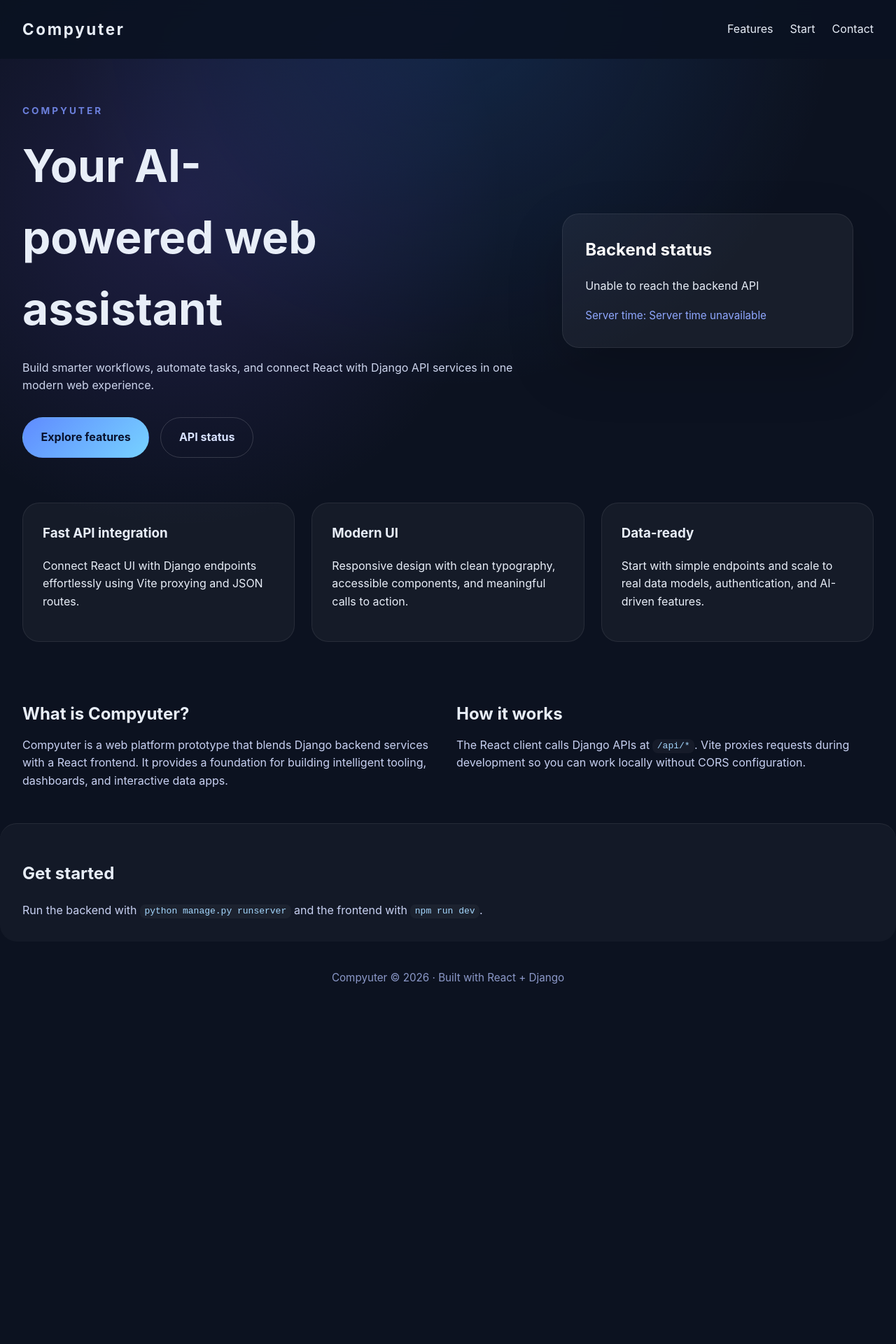
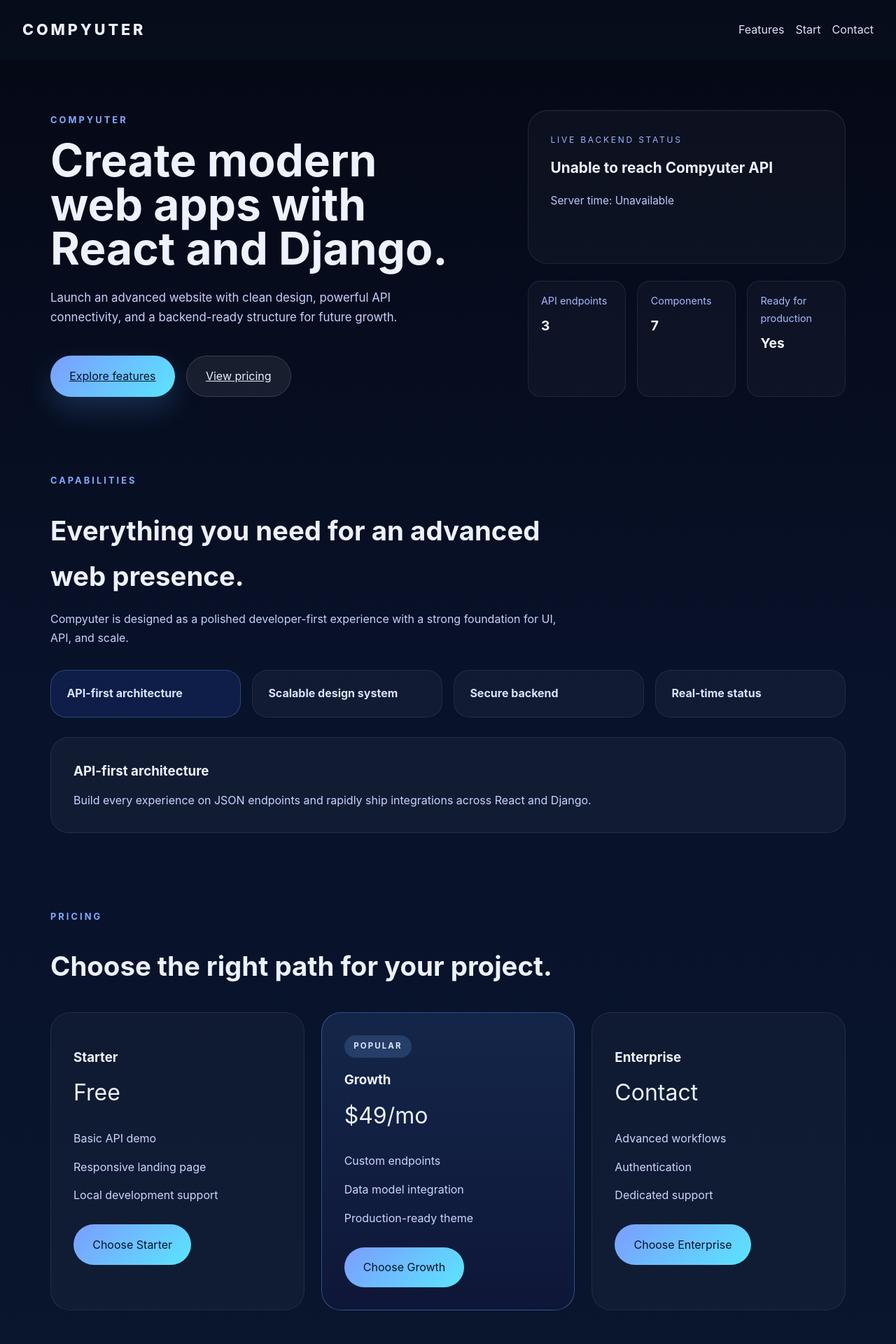
Before and after one commit to Tojinazarovbekzod/CompyuterSite, a React (Vite) app in the folder frontend/: page / in a window 1280 px wide. Shown: the top 1920 px of the page at 70% size. Before the commit the page ends 1448 px from the top, so only its background shows below. Built offline with nearby package versions, Linux system fonts and the light colour scheme; no server answers.

Commit message:
feat: update layout and styling for improved UI; add feature and pricing sections

```diff
--- a/frontend/src/App.css
+++ b/frontend/src/App.css
@@ -1,9 +1,9 @@
 :root {
   color-scheme: dark;
   font-family: Inter, system-ui, -apple-system, BlinkMacSystemFont, 'Segoe UI', sans-serif;
-  background-color: #0c1220;
-  color: #e8eef8;
-  line-height: 1.6;
+  background-color: #050814;
+  color: #edf2ff;
+  line-height: 1.7;
 }
 
 * {
@@ -13,8 +13,12 @@
 body {
   margin: 0;
   min-height: 100vh;
-  background: radial-gradient(circle at top, rgba(56, 137, 255, 0.18), transparent 35%),
-    radial-gradient(circle at 20% 20%, rgba(130, 97, 255, 0.16), transparent 30%);
+  background: linear-gradient(180deg, #050814 0%, #08122a 45%, #09172f 100%);
+}
+
+button,
+a {
+  font: inherit;
 }
 
 .app-shell {
@@ -23,186 +27,349 @@ body {
   min-height: 100vh;
 }
 
+.page-container {
+  padding: 0 2rem 4rem;
+  max-width: 1200px;
+  margin: 0 auto;
+  width: 100%;
+}
+
 .site-header {
   display: flex;
   justify-content: space-between;
   align-items: center;
+  gap: 1rem;
   padding: 1.5rem 2rem;
-  background: rgba(10, 18, 34, 0.9);
+  background: rgba(8, 14, 28, 0.86);
+  backdrop-filter: blur(16px);
   position: sticky;
   top: 0;
-  z-index: 10;
-  backdrop-filter: blur(12px);
+  z-index: 20;
 }
 
 .brand {
-  font-size: 1.4rem;
-  font-weight: 700;
-  letter-spacing: 0.12em;
+  font-size: 1.35rem;
+  font-weight: 800;
+  letter-spacing: 0.18em;
+  text-transform: uppercase;
 }
 
-.site-header nav a {
-  color: #e8eef8;
-  text-decoration: none;
-  margin-left: 1.5rem;
-  transition: color 0.2s ease;
-}
-
-.site-header nav a:hover {
-  color: #78a9ff;
-}
-
-.hero-section {
-  display: grid;
-  grid-template-columns: 1.2fr 0.8fr;
-  gap: 2rem;
-  padding: 4rem 2rem 2rem;
-  align-items: center;
-}
-
-.hero-copy .eyebrow {
-  margin: 0 0 1rem;
-  text-transform: uppercase;
-  letter-spacing: 0.22em;
-  color: #6b7fdb;
-  font-weight: 700;
-  font-size: 0.85rem;
-}
-
-.hero-copy h1 {
-  margin: 0;
-  font-size: clamp(2.6rem, 5vw, 4rem);
-  max-width: 12ch;
-}
-
-.hero-text {
-  margin: 1.25rem 0 2rem;
-  max-width: 56rem;
-  color: #cdd5ed;
-}
-
-.hero-actions {
+.site-header nav {
   display: flex;
   flex-wrap: wrap;
   gap: 1rem;
 }
 
-.primary-button,
-.secondary-button {
+.site-header nav a {
+  color: #dbe4ff;
+  text-decoration: none;
+  transition: color 0.2s ease, transform 0.2s ease;
+}
+
+.site-header nav a:hover,
+.site-header nav a:focus-visible {
+  color: #78b7ff;
+  transform: translateY(-1px);
+}
+
+.hero-block {
+  display: grid;
+  grid-template-columns: 1.2fr 0.85fr;
+  gap: 2.5rem;
+  align-items: stretch;
+  padding: 4.5rem 0 3rem;
+}
+
+.hero-copy {
+  max-width: 36rem;
+}
+
+.eyebrow {
+  display: inline-flex;
+  align-items: center;
+  color: #82aaff;
+  text-transform: uppercase;
+  letter-spacing: 0.24em;
+  font-weight: 700;
+  font-size: 0.8rem;
+  margin-bottom: 1rem;
+}
+
+.hero-copy h1 {
+  margin: 0;
+  font-size: clamp(3rem, 5vw, 4.5rem);
+  line-height: 0.98;
+}
+
+.hero-copy p {
+  margin: 1.5rem 0 2.5rem;
+  max-width: 42rem;
+  color: #c4d1ff;
+  font-size: 1.05rem;
+}
+
+.hero-buttons {
+  display: flex;
+  flex-wrap: wrap;
+  gap: 1rem;
+}
+
+.btn {
   display: inline-flex;
   align-items: center;
   justify-content: center;
-  padding: 0.95rem 1.6rem;
   border-radius: 999px;
-  border: 1px solid transparent;
-  text-decoration: none;
+  padding: 0.95rem 1.7rem;
+  border: none;
+  cursor: pointer;
+  transition: transform 0.2s ease, box-shadow 0.2s ease, background-color 0.2s ease;
+}
+
+.btn:hover,
+.btn:focus-visible {
+  transform: translateY(-1px);
+}
+
+.btn-primary {
+  background: linear-gradient(135deg, #7c9cff, #5ae5ff);
+  color: #08112e;
+  box-shadow: 0 18px 40px rgba(94, 172, 255, 0.2);
+}
+
+.btn-secondary {
+  background: rgba(255, 255, 255, 0.07);
+  color: #e7efff;
+  border: 1px solid rgba(255, 255, 255, 0.14);
+}
+
+.hero-aside {
+  display: grid;
+  gap: 1.5rem;
+}
+
+.status-box {
+  padding: 2rem;
+  border-radius: 28px;
+  background: rgba(255, 255, 255, 0.03);
+  border: 1px solid rgba(255, 255, 255, 0.08);
+  box-shadow: inset 0 1px 2px rgba(255, 255, 255, 0.06);
+}
+
+.status-label {
+  text-transform: uppercase;
+  color: #96b6ff;
+  font-size: 0.75rem;
+  letter-spacing: 0.23em;
+  margin: 0 0 0.75rem;
+}
+
+.status-box h2 {
+  margin: 0 0 1rem;
+  font-size: 1.3rem;
+}
+
+.status-box span {
+  color: #b8c8ff;
+  font-size: 0.96rem;
+}
+
+.metrics-grid {
+  display: grid;
+  gap: 1rem;
+  grid-template-columns: repeat(3, minmax(0, 1fr));
+}
+
+.metrics-grid div {
+  padding: 1rem 1.15rem;
+  background: rgba(255, 255, 255, 0.03);
+  border: 1px solid rgba(255, 255, 255, 0.08);
+  border-radius: 18px;
+}
+
+.metrics-grid p {
+  margin: 0 0 0.4rem;
+  font-size: 0.9rem;
+  color: #a6b8ff;
+}
+
+.metrics-grid strong {
+  display: block;
+  font-size: 1.2rem;
+  color: #f8fbff;
+}
+
+.section-header {
+  max-width: 46rem;
+  margin-bottom: 2rem;
+}
+
+.section-header h2 {
+  margin: 0.75rem 0 0.9rem;
+  font-size: clamp(2rem, 3vw, 3rem);
+}
+
+.section-copy {
+  margin: 0;
+  color: #c4d2ff;
+}
+
+.feature-section,
+.plans-section,
+.cta-section {
+  padding: 3rem 0;
+}
+
+.feature-grid {
+  display: grid;
+  gap: 1rem;
+  grid-template-columns: repeat(auto-fit, minmax(160px, 1fr));
+}
+
+.feature-item {
+  width: 100%;
+  text-align: left;
+  padding: 1.2rem 1.4rem;
+  border-radius: 22px;
+  background: rgba(255, 255, 255, 0.04);
+  border: 1px solid rgba(255, 255, 255, 0.08);
+  color: #d8e3ff;
+  cursor: pointer;
+  transition: border-color 0.2s ease, background-color 0.2s ease;
+}
+
+.feature-item:hover,
+.feature-item.active {
+  background: rgba(59, 106, 250, 0.14);
+  border-color: rgba(122, 181, 255, 0.28);
+}
+
+.feature-item span {
   font-weight: 700;
 }
 
-.primary-button {
-  background: linear-gradient(135deg, #5f8bff, #77d2ff);
-  color: #09122f;
+.feature-detail-card {
+  margin-top: 1.75rem;
+  padding: 2rem;
+  border-radius: 26px;
+  background: rgba(255, 255, 255, 0.04);
+  border: 1px solid rgba(255, 255, 255, 0.08);
 }
 
-.secondary-button {
-  color: #d8e2ff;
-  border-color: rgba(255, 255, 255, 0.16);
+.feature-detail-card h3 {
+  margin: 0 0 0.75rem;
 }
 
-.hero-panel {
-  display: flex;
-  justify-content: center;
+.feature-detail-card p {
+  margin: 0;
+  color: #c5d3ff;
 }
 
-.status-card {
-  width: min(100%, 26rem);
-  background: rgba(255, 255, 255, 0.05);
-  border: 1px solid rgba(255, 255, 255, 0.08);
-  border-radius: 1.5rem;
-  padding: 2rem;
-  box-shadow: 0 30px 80px rgba(0, 0, 0, 0.18);
-}
-
-.status-card h2 {
-  margin-top: 0;
-  color: #ffffff;
-}
-
-.status-card p {
-  margin: 0.75rem 0 1rem;
-}
-
-.status-card span {
-  color: #8fa7ff;
-  font-size: 0.95rem;
-}
-
-.features-grid,
-.about-section,
-.contact-section {
-  padding: 2rem;
-}
-
-.features-grid {
+.plans-grid {
   display: grid;
   gap: 1.5rem;
   grid-template-columns: repeat(auto-fit, minmax(220px, 1fr));
 }
 
-.feature-card {
-  background: rgba(255, 255, 255, 0.04);
+.plan-card {
+  position: relative;
+  padding: 2rem;
+  border-radius: 28px;
+  background: rgba(255, 255, 255, 0.03);
   border: 1px solid rgba(255, 255, 255, 0.08);
-  border-radius: 1.5rem;
-  padding: 1.75rem;
+  transition: transform 0.2s ease, border-color 0.2s ease;
 }
 
-.feature-card h3 {
-  margin-top: 0;
+.plan-card:hover {
+  transform: translateY(-4px);
+  border-color: rgba(122, 181, 255, 0.26);
 }
 
-.about-section {
-  display: grid;
-  gap: 1.5rem;
-  grid-template-columns: repeat(2, minmax(0, 1fr));
+.plan-card.popular {
+  background: linear-gradient(180deg, rgba(94, 151, 255, 0.14), rgba(15, 23, 57, 0.92));
+  border-color: rgba(94, 151, 255, 0.42);
 }
 
-.about-section h2 {
-  margin-bottom: 0.75rem;
+.badge {
+  display: inline-flex;
+  padding: 0.4rem 0.85rem;
+  border-radius: 999px;
+  background: rgba(122, 181, 255, 0.18);
+  color: #dbe8ff;
+  text-transform: uppercase;
+  letter-spacing: 0.18em;
+  font-size: 0.72rem;
+  font-weight: 700;
 }
 
-.about-section p,
-.contact-section p {
-  margin: 0;
-  color: #c8d1f2;
+.plan-card h3 {
+  margin: 1rem 0 0.5rem;
 }
 
-.contact-section {
-  background: rgba(255, 255, 255, 0.03);
+.plan-price {
+  margin: 0 0 1.5rem;
+  font-size: 2rem;
+}
+
+.plan-card ul {
+  list-style: none;
+  padding: 0;
+  margin: 0 0 1.75rem;
+}
+
+.plan-card li {
+  margin-bottom: 0.85rem;
+  color: #cbd5ff;
+}
+
+.btn-plan,
+.btn-hero {
+  width: 100%;
+  max-width: fit-content;
+  background: linear-gradient(135deg, #7c9cff, #5ae5ff);
+  color: #08112e;
+  border: none;
+}
+
+.cta-section {
+  display: grid;
+  grid-template-columns: 1.4fr auto;
+  align-items: center;
+  gap: 2rem;
+  padding: 3rem 0 1rem;
+  margin-top: 1rem;
   border-top: 1px solid rgba(255, 255, 255, 0.08);
-  padding: 2rem;
-  margin-top: 1rem;
-  border-radius: 1.5rem;
+}
+
+.cta-section h2 {
+  margin: 0 0 0.8rem;
+}
+
+.cta-section p {
+  margin: 0;
+  color: #c1d0ff;
 }
 
 .site-footer {
-  margin-top: auto;
-  padding: 1.5rem 2rem;
+  padding: 2rem 0;
   text-align: center;
-  color: #8c99c9;
-  font-size: 0.95rem;
+  color: #8f9ed8;
+  border-top: 1px solid rgba(255, 255, 255, 0.08);
 }
 
-code {
-  color: #a5d8ff;
-  background: rgba(255, 255, 255, 0.04);
-  padding: 0.15rem 0.4rem;
-  border-radius: 0.5rem;
+@media (max-width: 1040px) {
+  .hero-block,
+  .cta-section {
+    grid-template-columns: 1fr;
+  }
+
+  .metrics-grid {
+    grid-template-columns: repeat(2, minmax(0, 1fr));
+  }
 }
 
-@media (max-width: 900px) {
-  .hero-section {
-    grid-template-columns: 1fr;
-    padding-top: 2.5rem;
+@media (max-width: 720px) {
+  .page-container {
+    padding: 0 1.25rem 3rem;
   }
 
   .site-header {
@@ -210,23 +377,18 @@ code {
     align-items: flex-start;
   }
 
-  .site-header nav {
-    margin-top: 1rem;
-  }
-}
-
-@media (max-width: 640px) {
-  .hero-text {
-    font-size: 1rem;
+  .feature-grid,
+  .plans-grid,
+  .metrics-grid {
+    grid-template-columns: 1fr;
   }
 
-  .hero-actions {
+  .hero-copy h1 {
+    font-size: clamp(2.4rem, 8vw, 3.5rem);
+  }
+
+  .hero-buttons {
     flex-direction: column;
     align-items: stretch;
   }
-
-  .site-header nav a {
-    margin-left: 0;
-    margin-right: 1rem;
-  }
 }
--- a/frontend/src/App.jsx
+++ b/frontend/src/App.jsx
@@ -1,96 +1,183 @@
-import { useEffect, useState } from 'react'
+import { useEffect, useMemo, useState } from 'react'
 import Header from './components/Header.jsx'
 import Footer from './components/Footer.jsx'
 import './App.css'
 
+const features = [
+  {
+    title: 'API-first architecture',
+    description: 'Build every experience on JSON endpoints and rapidly ship integrations across React and Django.',
+  },
+  {
+    title: 'Scalable design system',
+    description: 'Reusable components, consistent spacing, and responsive layouts ready for production.',
+  },
+  {
+    title: 'Secure backend',
+    description: 'Start with protected Django views and later extend to auth, user roles, and data access.',
+  },
+  {
+    title: 'Real-time status',
+    description: 'Monitor backend connectivity and server time from the web interface in one click.',
+  },
+]
+
+const plans = [
+  {
+    name: 'Starter',
+    price: 'Free',
+    items: ['Basic API demo', 'Responsive landing page', 'Local development support'],
+  },
+  {
+    name: 'Growth',
+    price: '$49/mo',
+    items: ['Custom endpoints', 'Data model integration', 'Production-ready theme'],
+    popular: true,
+  },
+  {
+    name: 'Enterprise',
+    price: 'Contact',
+    items: ['Advanced workflows', 'Authentication', 'Dedicated support'],
+  },
+]
+
 function App() {
-  const [apiMessage, setApiMessage] = useState('Loading Compyuter...')
-  const [serverTime, setServerTime] = useState('')
+  const [apiMessage, setApiMessage] = useState('Connecting to Compyuter API...')
+  const [serverTime, setServerTime] = useState('Loading…')
+  const [activeFeature, setActiveFeature] = useState(0)
 
   useEffect(() => {
     fetch('/api/hello/')
       .then((response) => response.json())
       .then((data) => {
-        setApiMessage(data.message || 'Welcome to Compyuter')
+        setApiMessage(data.message || 'Compyuter API ready')
       })
       .catch(() => {
-        setApiMessage('Unable to reach the backend API')
+        setApiMessage('Unable to reach Compyuter API')
       })
 
     fetch('/api/time/')
       .then((response) => response.json())
       .then((data) => {
-        setServerTime(data.server_time || '')
+        setServerTime(data.server_time || 'Unavailable')
       })
       .catch(() => {
-        setServerTime('Server time unavailable')
+        setServerTime('Unavailable')
       })
   }, [])
+
+  const activeFeatureData = useMemo(() => features[activeFeature], [activeFeature])
 
   return (
     <div className="app-shell">
       <Header />
-      <main className="hero-section">
+
+      <main className="page-container">
+        <section className="hero-block">
           <div className="hero-copy">
-          <p className="eyebrow">Compyuter</p>
-          <h1>Your AI-powered web assistant</h1>
-          <p className="hero-text">
-            Build smarter workflows, automate tasks, and connect React with Django API services in one modern web experience.
+            <span className="eyebrow">Compyuter</span>
+            <h1>Create modern web apps with React and Django.</h1>
+            <p>
+              Launch an advanced website with clean design, powerful API connectivity, and a backend-ready structure for future growth.
             </p>
-          <div className="hero-actions">
-            <a href="#features" className="primary-button">
+            <div className="hero-buttons">
+              <a className="btn btn-primary" href="#features">
                 Explore features
               </a>
-            <a href="#status" className="secondary-button">
-              API status
+              <a className="btn btn-secondary" href="#plans">
+                View pricing
               </a>
             </div>
           </div>
-        <div className="hero-panel">
-          <div className="status-card">
-            <h2>Backend status</h2>
-            <p>{apiMessage}</p>
-            <span>{serverTime ? `Server time: ${serverTime}` : 'Loading server time...'}</span>
+
+          <aside className="hero-aside">
+            <div className="status-box">
+              <p className="status-label">Live backend status</p>
+              <h2>{apiMessage}</h2>
+              <span>{`Server time: ${serverTime}`}</span>
+            </div>
+            <div className="metrics-grid">
+              <div>
+                <p>API endpoints</p>
+                <strong>3</strong>
+              </div>
+              <div>
+                <p>Components</p>
+                <strong>7</strong>
+              </div>
+              <div>
+                <p>Ready for production</p>
+                <strong>Yes</strong>
               </div>
             </div>
-      </main>
+          </aside>
+        </section>
 
-      <section id="features" className="features-grid">
-        <div className="feature-card">
-          <h3>Fast API integration</h3>
-          <p>Connect React UI with Django endpoints effortlessly using Vite proxying and JSON routes.</p>
+        <section id="features" className="feature-section">
+          <div className="section-header">
+            <p className="eyebrow">Capabilities</p>
+            <h2>Everything you need for an advanced web presence.</h2>
+            <p className="section-copy">
+              Compyuter is designed as a polished developer-first experience with a strong foundation for UI, API, and scale.
+            </p>
           </div>
-        <div className="feature-card">
-          <h3>Modern UI</h3>
-          <p>Responsive design with clean typography, accessible components, and meaningful calls to action.</p>
+
+          <div className="feature-grid">
+            {features.map((feature, index) => (
+              <button
+                type="button"
+                key={feature.title}
+                className={`feature-item ${index === activeFeature ? 'active' : ''}`}
+                onClick={() => setActiveFeature(index)}
+              >
+                <span>{feature.title}</span>
+              </button>
+            ))}
           </div>
-        <div className="feature-card">
-          <h3>Data-ready</h3>
-          <p>Start with simple endpoints and scale to real data models, authentication, and AI-driven features.</p>
+
+          <div className="feature-detail-card">
+            <h3>{activeFeatureData.title}</h3>
+            <p>{activeFeatureData.description}</p>
           </div>
         </section>
 
-      <section className="about-section">
-        <div>
-          <h2>What is Compyuter?</h2>
-          <p>
-            Compyuter is a web platform prototype that blends Django backend services with a React frontend. It provides a foundation for building intelligent tooling, dashboards, and interactive data apps.
-          </p>
+        <section className="plans-section" id="plans">
+          <div className="section-header">
+            <p className="eyebrow">Pricing</p>
+            <h2>Choose the right path for your project.</h2>
           </div>
-        <div>
-          <h2>How it works</h2>
-          <p>
-            The React client calls Django APIs at <code>/api/*</code>. Vite proxies requests during development so you can work locally without CORS configuration.
-          </p>
+
+          <div className="plans-grid">
+            {plans.map((plan) => (
+              <article key={plan.name} className={`plan-card ${plan.popular ? 'popular' : ''}`}>
+                {plan.popular && <span className="badge">Popular</span>}
+                <h3>{plan.name}</h3>
+                <p className="plan-price">{plan.price}</p>
+                <ul>
+                  {plan.items.map((item) => (
+                    <li key={item}>{item}</li>
+                  ))}
+                </ul>
+                <button type="button" className="btn btn-plan">
+                  Choose {plan.name}
+                </button>
+              </article>
+            ))}
           </div>
         </section>
 
-      <section id="status" className="contact-section">
-        <h2>Get started</h2>
+        <section className="cta-section">
+          <div>
+            <h2>Build the next generation of Compyuter apps.</h2>
             <p>
-          Run the backend with <code>python manage.py runserver</code> and the frontend with <code>npm run dev</code>.
+              Use this advanced website as a launchpad for dashboards, automation tools, AI workflow pages, or product experiences.
             </p>
+          </div>
+          <a href="/" className="btn btn-hero">
+            Start building
+          </a>
         </section>
+      </main>
 
       <Footer />
     </div>
```
Lines whose indentation alone changed are shown as unchanged.
